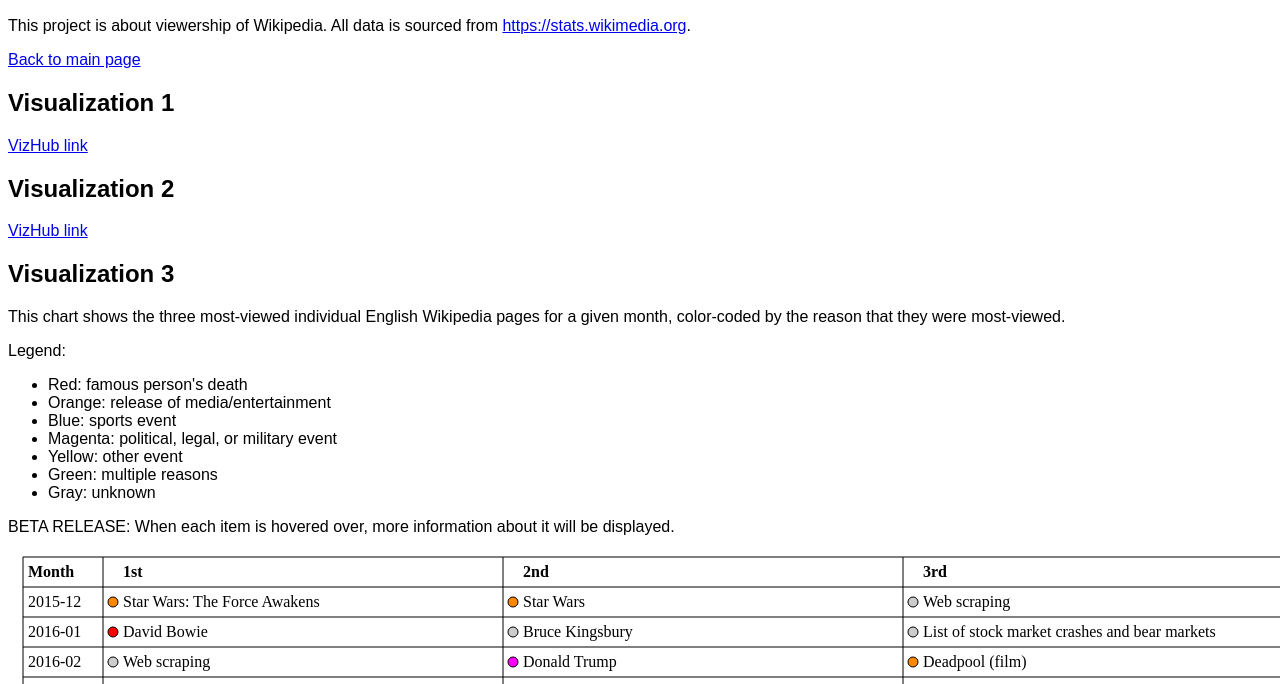
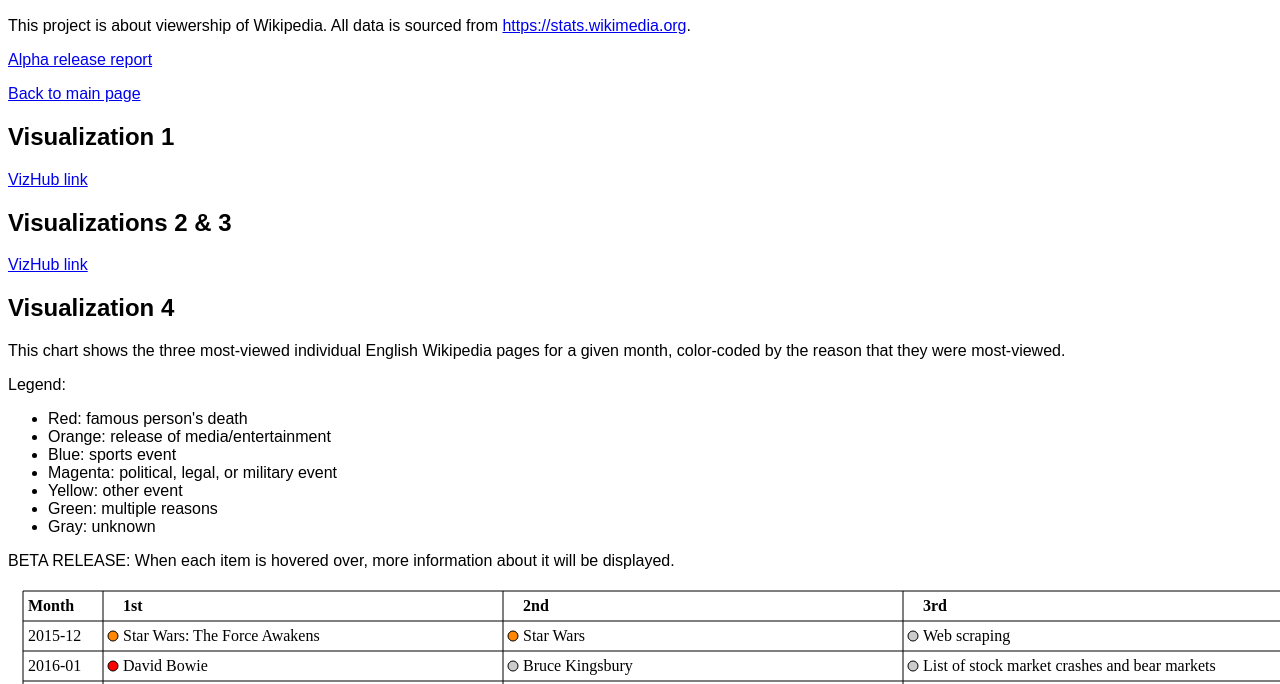
Before and after one commit to Emperor-Nathan/Emperor-Nathan.github.io, a plain HTML site: page finalproject.html in a window 1280 px wide. Shown: the part 111-795 px from the top of the page. Drawn offline with Linux system fonts and the light colour scheme.

Commit message:
alpha release

```diff
--- a/finalproject.html
+++ b/finalproject.html
@@ -12,12 +12,13 @@
 		<h1>Final project</h1>
 		<h2>Nathan Holmes-King</h2>
 		<p>This project is about viewership of Wikipedia. All data is sourced from <a href='https://stats.wikimedia.org/'>https://stats.wikimedia.org</a>.</p>
+		<p><a href='alphareport.pdf'>Alpha release report</a></p>
 		<p><a href='index.html'>Back to main page</a></p>
 		<h2>Visualization 1</h2>
 		<p><a href='https://vizhub.com/Emperor-Nathan/2efef31ac0954ff39daeda0c856fb29d'>VizHub link</a></p>
-		<h2>Visualization 2</h2>
+		<h2>Visualizations 2 & 3</h2>
 		<p><a href='https://vizhub.com/Emperor-Nathan/a99514a43879458f8988202b5cfcf30c'>VizHub link</a></p>
-		<h2>Visualization 3</h2>
+		<h2>Visualization 4</h2>
 		<p>This chart shows the three most-viewed individual English Wikipedia pages for a given month, color-coded by the reason that they were most-viewed.</p>
 		<p>Legend:</p>
         <ul>
@@ -30,7 +31,7 @@
             <li>Gray: unknown</li>
         </ul>
 		<p>BETA RELEASE: When each item is hovered over, more information about it will be displayed.</p>
-		<img src='viz3.svg'>
+		<img src='viz4.svg'>
 		<p>Potential shortcomings:</p>
 		<ul>
     		<li>Obviously, since this is the English Wikipedia, it will be biased towards English-speaking countries.</li>
```
Also changed, not shown: viz4.svg (added), 1 other file.
